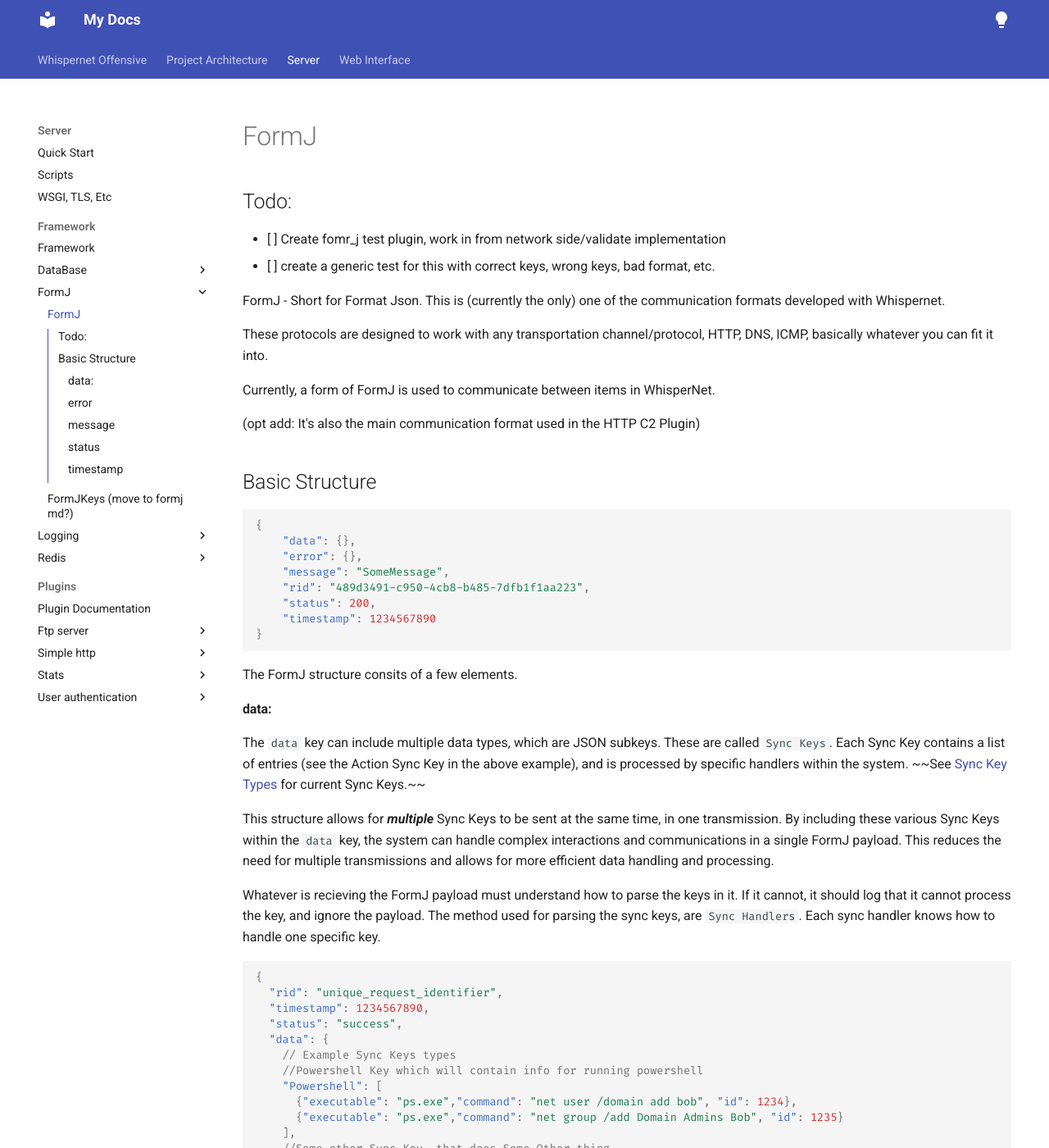
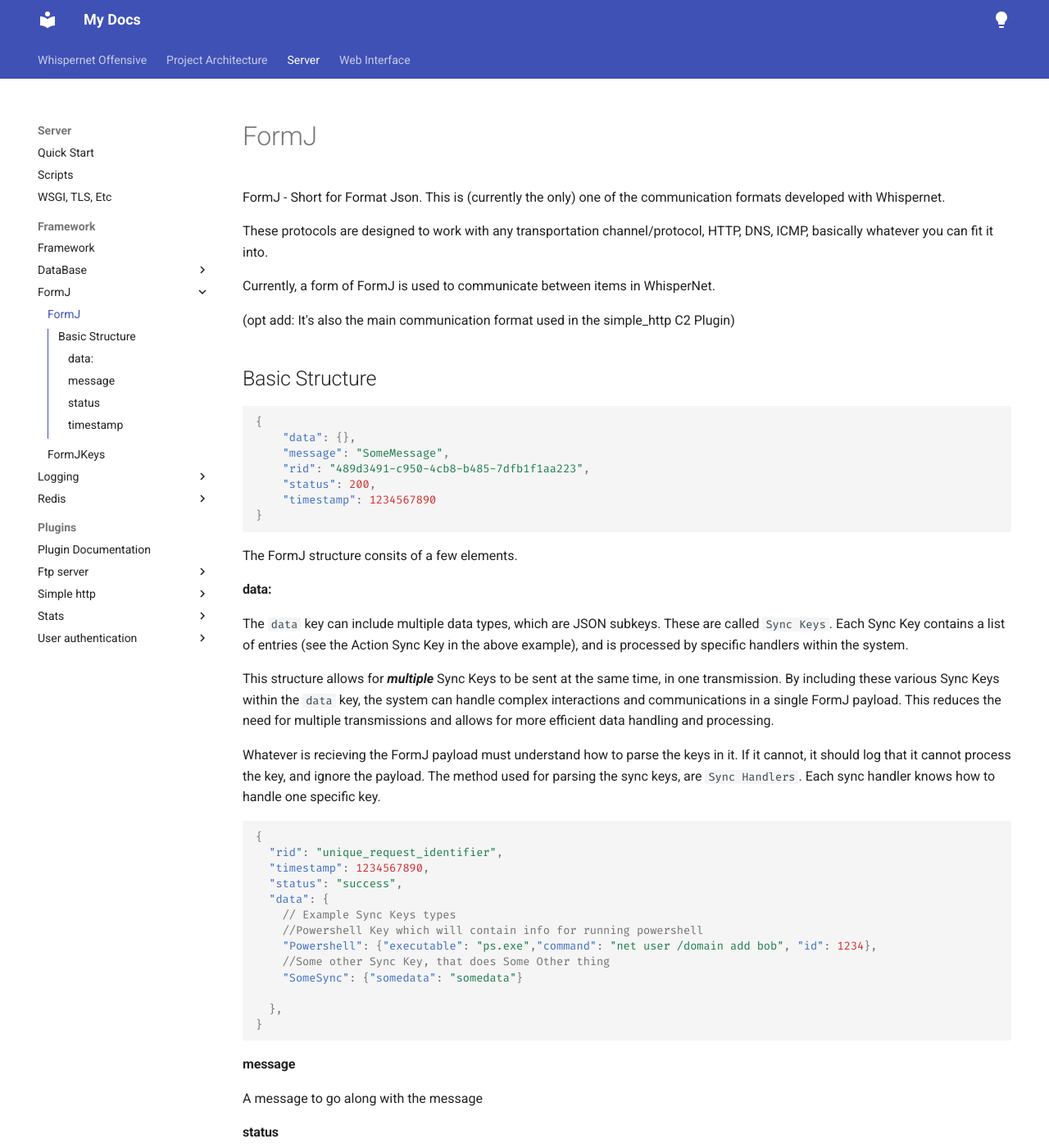
Before and after one commit to ryanq47/WhisperNet-Offensive, an MkDocs documentation site: the page built from Documentation/docs/Server/Framework/FormJ/Form_J.md, in a window 1280 px wide and 1400 px high. Shown: the whole window at 82% size. Built offline with MkDocs 1.6.1 and Material for MkDocs 9.7.7, drawn with Linux system fonts in a browser that asks for light colours; some of the changed text lies outside the part shown.

Commit message:
FormJ Docs

````diff
--- a/Documentation/docs/Server/Framework/FormJ/Form_J.md
+++ b/Documentation/docs/Server/Framework/FormJ/Form_J.md
@@ -1,9 +1,4 @@
 # FormJ
-
-## Todo:
-- [ ] Create fomr_j test plugin, work in from network side/validate implementation
-- [ ] create a generic test for this with correct keys, wrong keys, bad format, etc.
-
 
 FormJ - Short for Format Json. This is (currently the only) one of the communication formats developed with Whispernet.
 
@@ -11,14 +6,13 @@ These protocols are designed to work with any transportation channel/protocol, H
 
 Currently, a form of FormJ is used to communicate between items in WhisperNet.
 
-(opt add: It's also the main communication format used in the HTTP C2 Plugin)
+(opt add: It's also the main communication format used in the simple_http C2 Plugin)
 
 ## Basic Structure
 
 ```json
 {
     "data": {},
-    "error": {},
     "message": "SomeMessage",
     "rid": "489d3491-c950-4cb8-b485-7dfb1f1aa223",
     "status": 200,
@@ -30,7 +24,7 @@ The FormJ structure consits of a few elements.
 
 #### data:
 
-The `data` key can include multiple data types, which are JSON subkeys. These are called `Sync Keys`. Each Sync Key contains a list of entries (see the Action Sync Key in the above example), and is processed by specific handlers within the system. ~~See [Sync Key Types](#sync-key-types) for current Sync Keys.~~
+The `data` key can include multiple data types, which are JSON subkeys. These are called `Sync Keys`. Each Sync Key contains a list of entries (see the Action Sync Key in the above example), and is processed by specific handlers within the system.
 
 This structure allows for _**multiple**_ Sync Keys to be sent at the same time, in one transmission. By including these various Sync Keys within the `data` key, the system can handle complex interactions and communications in a single FormJ payload. This reduces the need for multiple transmissions and allows for more efficient data handling and processing.
 
@@ -44,23 +38,15 @@ Whatever is recieving the FormJ payload must understand how to parse the keys in
   "data": {
     // Example Sync Keys types
     //Powershell Key which will contain info for running powershell
-    "Powershell": [
-      {"executable": "ps.exe","command": "net user /domain add bob", "id": 1234},
-      {"executable": "ps.exe","command": "net group /add Domain Admins Bob", "id": 1235}
-    ],
+    "Powershell": {"executable": "ps.exe","command": "net user /domain add bob", "id": 1234},
     //Some other Sync Key, that does Some Other thing
-    "SomeSync": [
-      {"somedata": "somedata"},
-      {"somedata": "somedata"}
-    ]
+    "SomeSync": {"somedata": "somedata"}
+
   },
-  "error": {"message": null, "aid": [null, null], "rid": null}
 }
 ```
 
 
-#### error
-The error field that holds errors
 
 #### message
 A message to go along with the message
--- a/Documentation/docs/Server/Framework/FormJ/Form_J_Keys.md
+++ b/Documentation/docs/Server/Framework/FormJ/Form_J_Keys.md
@@ -1,4 +1,4 @@
-# FormJKeys (move to formj md?)
+# FormJKeys
 
 There are a variety of sync keys used with FormJ
 
@@ -119,7 +119,4 @@ Attributes:
   "timestamp": 1724730258
 }
 
-
-
-
 ```
````
Also changed, not shown: Documentation/docs/Server/Framework/Logging/Logging.md (added, +34 -0 lines).
